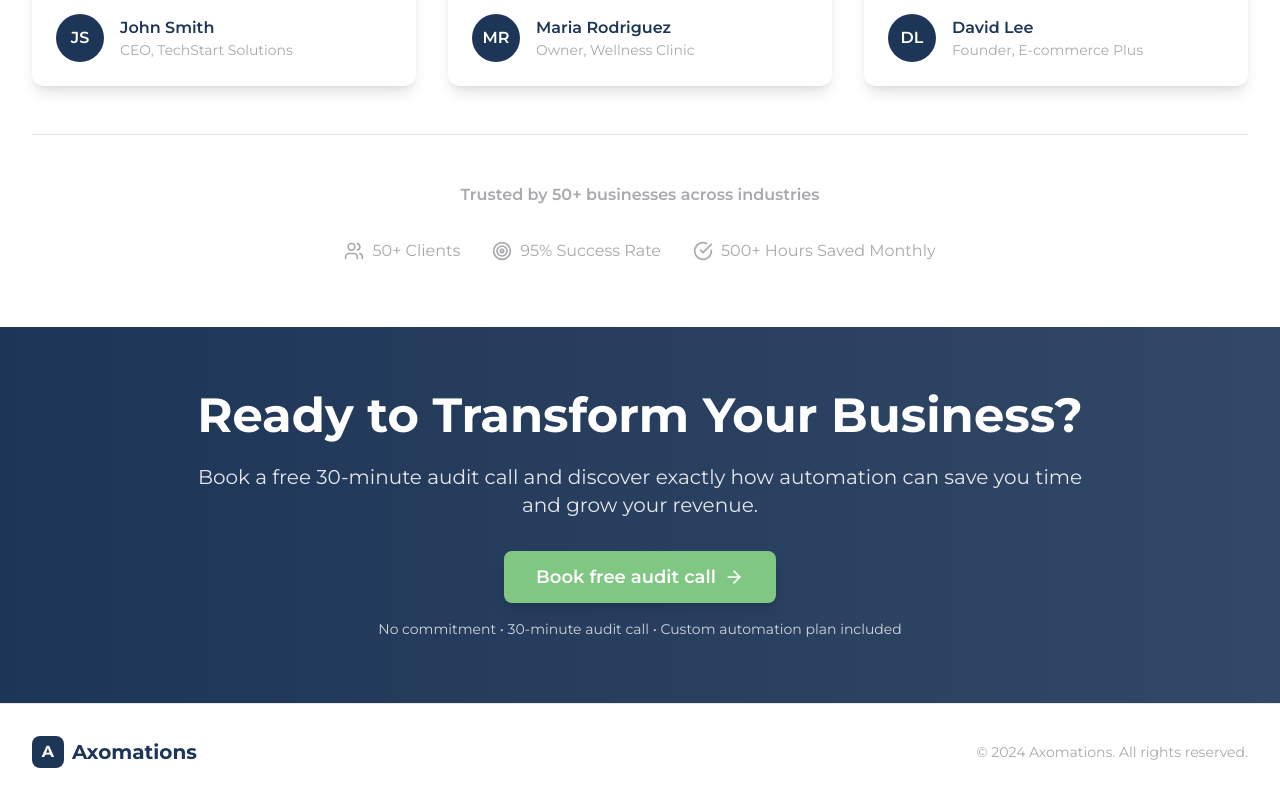
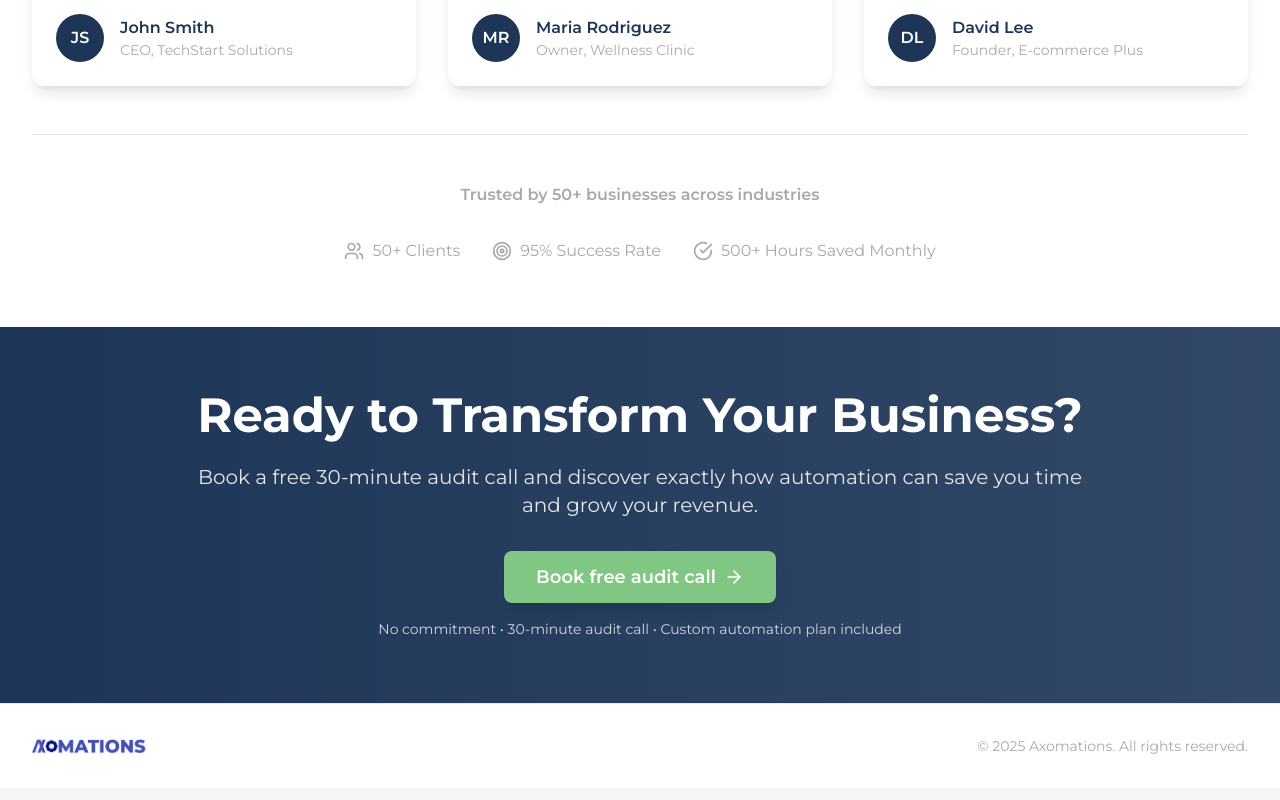
Before and after one commit to farazsaudagar/axomations, a Next.js app: page / in a window 1280 px wide. Shown: the part 2335-3135 px from the top of the page. Built offline with nearby package versions, Linux system fonts and the light colour scheme.

Commit message:
Added logo to footer

```diff
--- a/src/app/page.tsx
+++ b/src/app/page.tsx
@@ -313,13 +313,16 @@ export default function Home() {
         <div className="max-w-7xl mx-auto px-4 sm:px-6 lg:px-8">
           <div className="flex flex-col md:flex-row justify-between items-center">
             <div className="flex items-center mb-4 md:mb-0">
-              <div className="w-8 h-8 bg-navy rounded-lg flex items-center justify-center">
-                <span className="text-white font-bold">A</span>
-              </div>
-              <span className="ml-2 text-xl font-bold text-navy">Axomations</span>
+              <Image
+                src="/logo.png"
+                alt="Axomations Logo"
+                width={120}
+                height={30}
+                className="h-auto"
+              />
             </div>
             <div className="text-cool-gray text-sm">
-              © 2024 Axomations. All rights reserved.
+              © 2025 Axomations. All rights reserved.
             </div>
           </div>
         </div>
```
